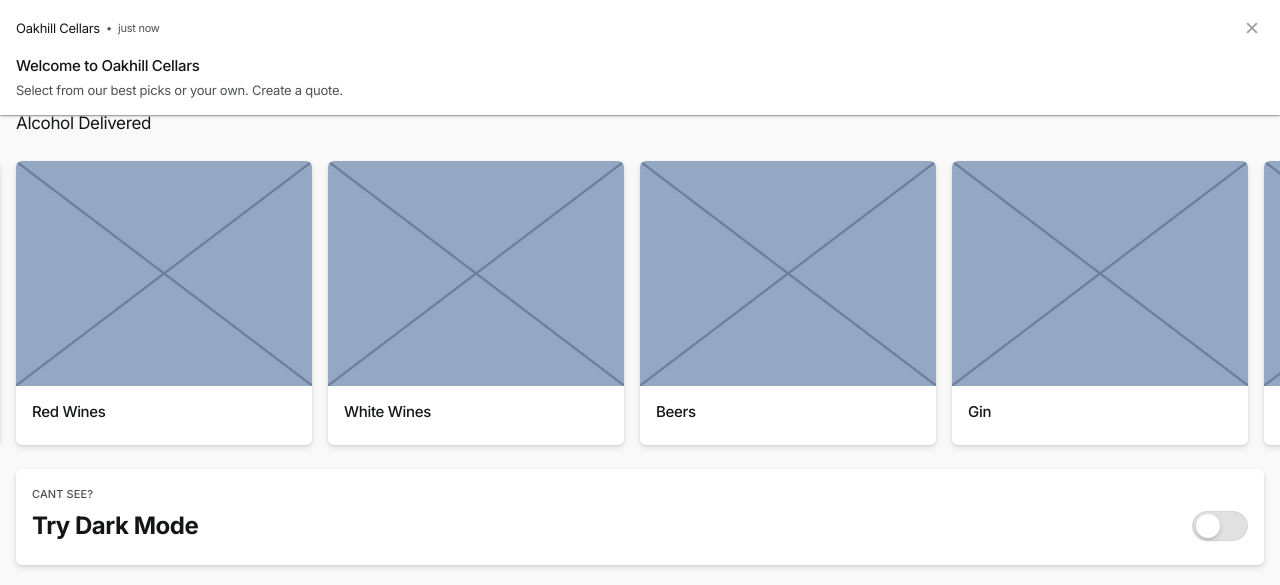
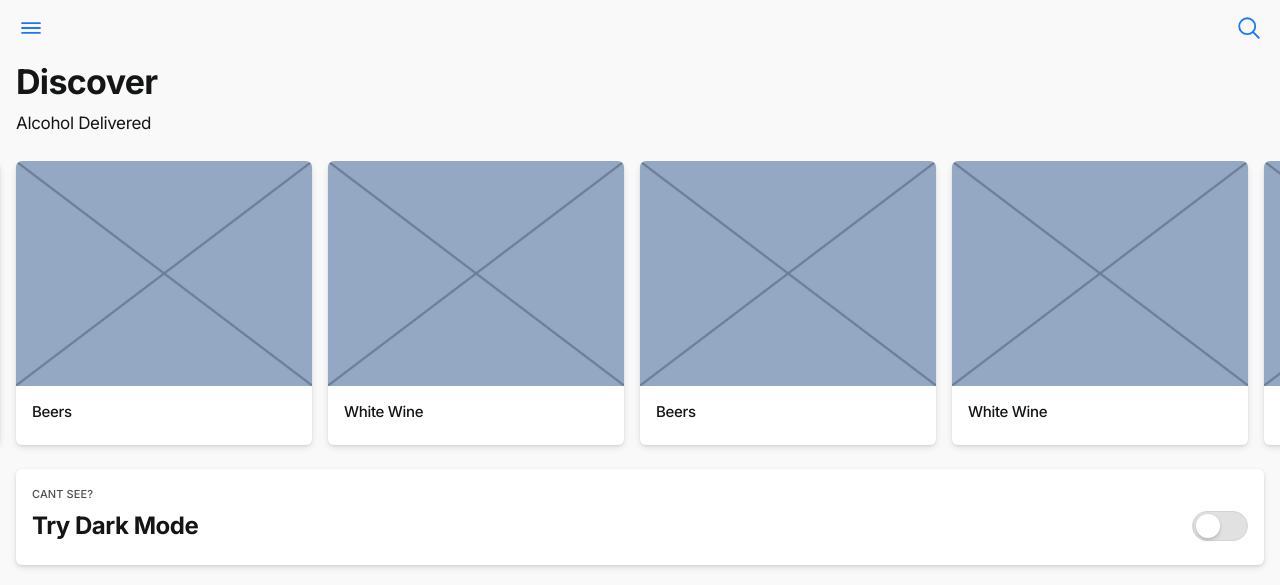
Before and after one commit to TangentIan/oakhill-cellars, a Django app: page /store/home in a window 1280 px wide. Shown: the top 585 px of the page. Run offline with Django 3.2, Linux system fonts and the light colour scheme; data comes from the database, SQL or seed files in the repository; some libraries are stand-ins or nearby versions.

Commit message:
finishes up catalog and products list

```diff
--- a/store/templates/store/home.html
+++ b/store/templates/store/home.html
@@ -9,54 +9,16 @@
 
     <div class="section full mt-3 mb-3">
         <div class="carousel-multiple owl-carousel owl-theme">
-            <div class="item">
-                <div class="card">
-                    <img src="{% static 'assets/img/sample/photo/d1.jpg' %}" class="card-img-top" alt="image">
-                    <div class="card-body pt-2">
-                        <h4 class="mb-0">Red Wines</h4>
+            {% for category in catalog %}
+                <div class="item">
+                    <div class="card">
+                        <img src="{% static 'assets/img/sample/photo/d1.jpg' %}" class="card-img-top" alt="image">
+                        <div class="card-body pt-2">
+                            <h4 class="mb-0">{{ category}}</h4>
+                        </div>
                     </div>
                 </div>
-            </div>
-            <div class="item">
-                <div class="card">
-                    <img src="{% static 'assets/img/sample/photo/d2.jpg' %}" class="card-img-top" alt="image">
-                    <div class="card-body pt-2">
-                        <h4 class="mb-0">White Wines</h4>
-                    </div>
-                </div>
-            </div>
-            <div class="item">
-                <div class="card">
-                    <img src="{% static 'assets/img/sample/photo/d3.jpg' %}" class="card-img-top" alt="image">
-                    <div class="card-body pt-2">
-                        <h4 class="mb-0">Beers</h4>
-                    </div>
-                </div>
-            </div>
-            <div class="item">
-                <div class="card">
-                    <img src="{% static 'assets/img/sample/photo/d4.jpg' %}" class="card-img-top" alt="image">
-                    <div class="card-body pt-2">
-                        <h4 class="mb-0">Gin</h4>
-                    </div>
-                </div>
-            </div>
-            <div class="item">
-                <div class="card">
-                    <img src="{% static 'assets/img/sample/photo/d6.jpg' %}" class="card-img-top" alt="image">
-                    <div class="card-body pt-2">
-                        <h4 class="mb-0">Sodas</h4>
-                    </div>
-                </div>
-            </div>
-            <div class="item">
-                <div class="card">
-                    <img src="{% static 'assets/img/sample/photo/d5.jpg' %}" class="card-img-top" alt="image">
-                    <div class="card-body pt-2">
-                        <h4 class="mb-0">Vodka</h4>
-                    </div>
-                </div>
-            </div>
+            {% endfor %}
         </div>
     </div>
 
--- a/store/urls.py
+++ b/store/urls.py
@@ -3,5 +3,7 @@ from store import views
 
 urlpatterns = [
     path("home", views.home, name="home"),
-    path("products/", views.ProductListView.as_view(), name="product_list")
+    path("products/<catalog>/", views.CatalogProductListView.as_view(), name="catalog_product_list"),
+    path("products/", views.ProductListView.as_view(), name="product_list"),
+    path("categories/", views.CatalogListView.as_view(), name="catalog_list")
 ]
--- a/store/views.py
+++ b/store/views.py
@@ -1,15 +1,46 @@
 from django.shortcuts import render
 from django.views.generic import ListView
+from django.shortcuts import get_object_or_404
 
-from store.models import Product
+from store.models import Product, Catalog
 
 
 def home(request):
     template = "store/home.html"
+    catalog = Catalog.objects.filter(active=True)
+    context = {
+        "catalog": catalog
+    }
 
-    return render(request, template_name=template)
+    return render(request, template_name=template, context=context)
+
+
+class CatalogProductListView(ListView):
+    context_object_name = "products"
+    model = Product
+
+    def get_queryset(self):
+        catalog_filter = (
+            self.kwargs['catalog'] if 'catalog' in self.kwargs else None
+        )
+        if catalog_filter:
+            self.catalog = get_object_or_404(Catalog, id=self.kwargs['catalog'])
+            return Product.objects.filter(catalog=self.catalog)
+        return Product.objects.all()
+
+    def get_context_data(self, **kwargs):
+        # Call the base implementation first to get a context
+        context = super().get_context_data(**kwargs)
+        # Add in the publisher
+        context['catalog'] = self.catalog
+        return context
 
 
 class ProductListView(ListView):
     queryset = Product.objects.all()
     context_object_name = "products"
+
+
+class CatalogListView(ListView):
+    queryset = Catalog.objects.filter(active=True)
+    context_object_name = "catalogs"
--- a/templates/base.html
+++ b/templates/base.html
@@ -28,6 +28,7 @@
 <!-- * loader -->
 
 <!-- App Header -->
+{% block app_header %}
 <div class="appHeader bg-primary scrolled">
     <div class="left">
         <a href="#" class="headerButton" data-toggle="modal" data-target="#sidebarPanel">
@@ -43,6 +44,7 @@
         </a>
     </div>
 </div>
+{% endblock app_header %}
 <!-- * App Header -->
 
 <!-- Search Component -->
@@ -101,12 +103,12 @@
             <ion-icon name="home-outline"></ion-icon>
         </div>
     </a>
-    <a href="app-components.html" class="item">
+    <a href="{% url 'catalog_list' %}" class="item">
         <div class="col">
             <ion-icon name="cube-outline"></ion-icon>
         </div>
     </a>
-    <a href="app-pages.html" class="item">
+    <a href="{% url 'product_list' %}" class="item">
         <div class="col">
             <ion-icon name="layers-outline"></ion-icon>
         </div>
@@ -149,12 +151,12 @@
                         </a>
                     </li>
                     <li>
-                        <a href="app-components.html" class="item">
+                        <a href="{% url 'catalog_list' %}" class="item">
                             <div class="icon-box bg-primary">
                                 <ion-icon name="cube-outline"></ion-icon>
                             </div>
                             <div class="in">
-                                Components
+                                Categories
                             </div>
                         </a>
                     </li>
@@ -223,9 +225,11 @@
 
 
 <script>
+    /*
     setTimeout(() => {
         notification('notification-welcome', 5000);
     }, 2000);
+    */
 </script>
 
 </body>
```
Also changed, not shown: store/templates/store/catalog_list.html (added, +19 -0 lines), store/templates/store/product_list.html (+28 -2 lines), store/templatetags/currency_tag.py (added, +22 -0 lines), store/templatetags/__init__.py (added).
